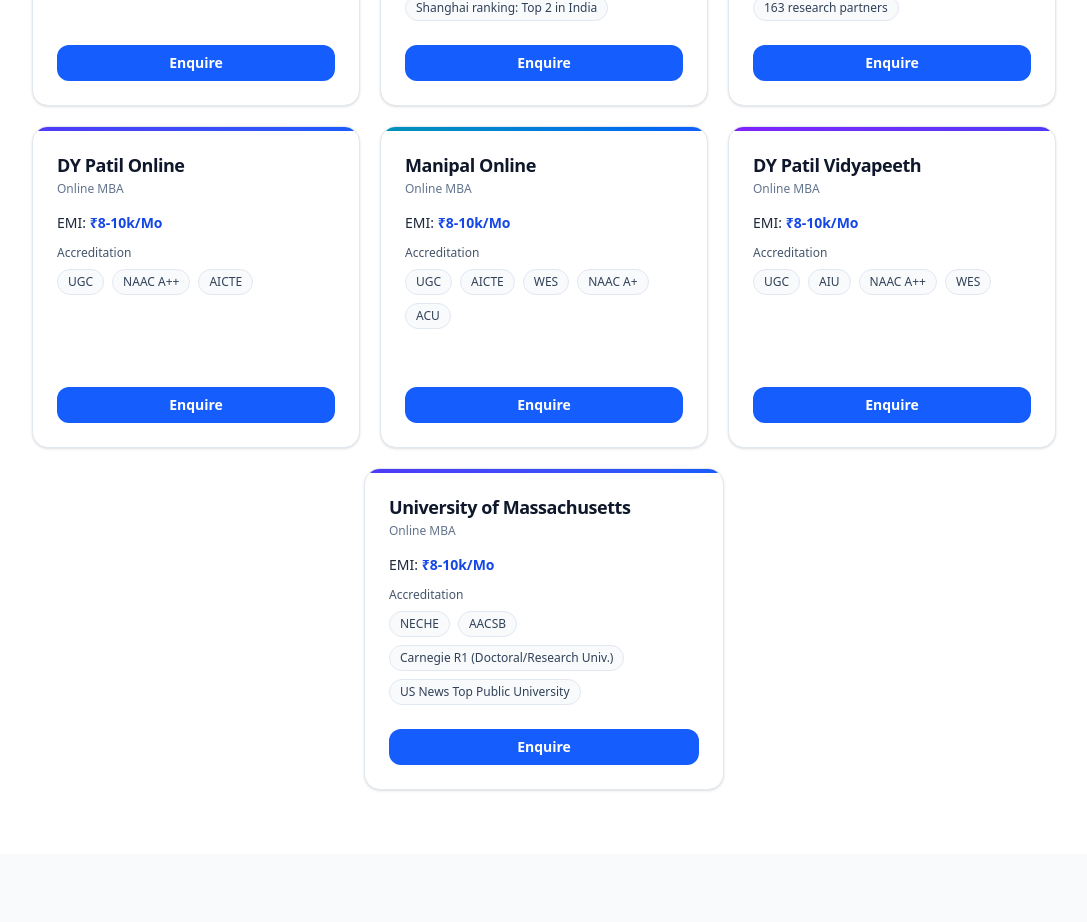
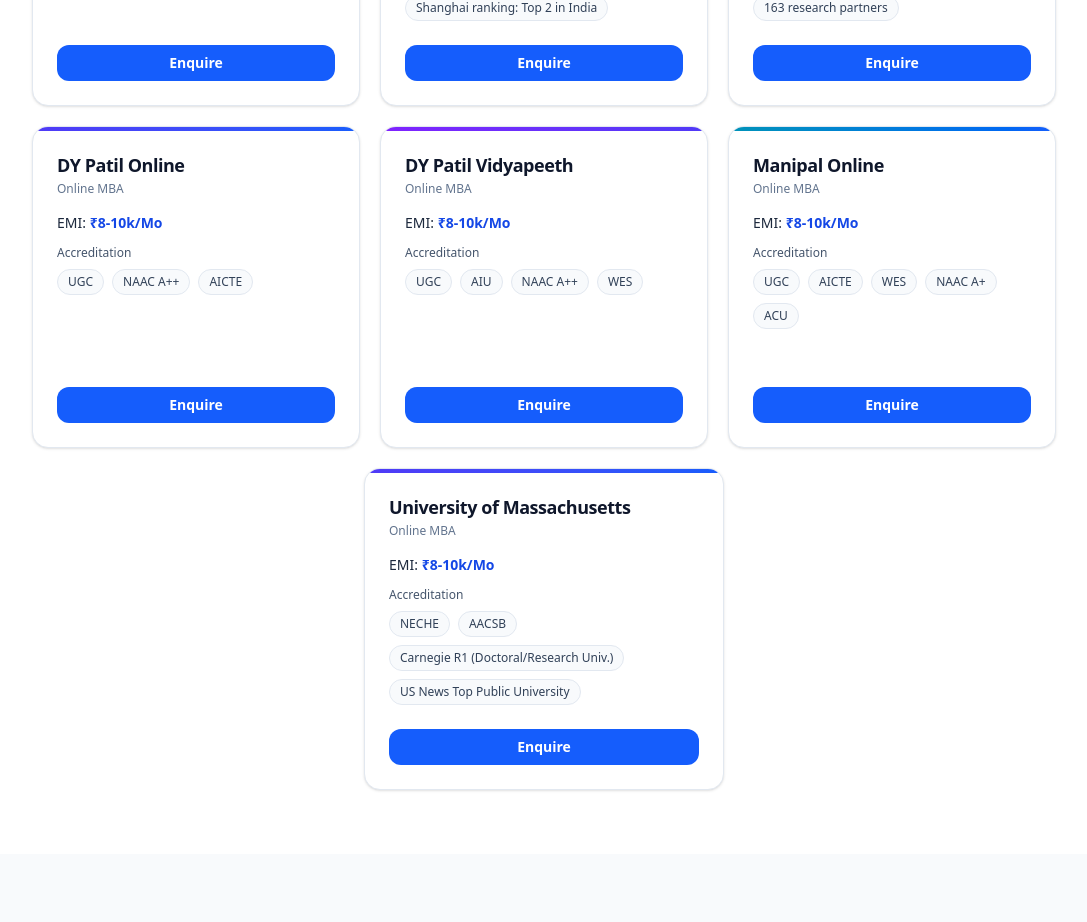
Before and after one commit to sans221131/revive, a Next.js app: page / in a window 1280 px wide. Shown: the part 1140-2062 px from the top of the page, without its empty margins (96-1183 px from the left). Built offline with nearby package versions, Linux system fonts and the light colour scheme.

Commit message:
drop down changes

```diff
--- a/components/ComparePrograms.tsx
+++ b/components/ComparePrograms.tsx
@@ -7,7 +7,7 @@
 };
 
 const programs: Program[] = [
-  // Ordered as requested: NMIMS, VIT, AMITY, then others
+  // Ordered as requested: NMIMS, VIT, AMITY, DY PATIL, MANIPAL, and so on
   {
     name: "NMIMS",
     accreditation: "UGC, DEB, NAAC A++, 8 campuses in India",
@@ -35,16 +35,16 @@
     accent: "indigo",
   },
   {
+    name: "DY Patil Vidyapeeth",
+    accreditation: "UGC, AIU, NAAC A++, WES",
+    emi: "₹8-10k/Mo",
+    accent: "violet",
+  },
+  {
     name: "Manipal Online",
     accreditation: "UGC, AICTE, WES, NAAC A+, ACU",
     emi: "₹8-10k/Mo",
     accent: "cyan",
-  },
-  {
-    name: "DY Patil Vidyapeeth",
-    accreditation: "UGC, AIU, NAAC A++, WES",
-    emi: "₹8-10k/Mo",
-    accent: "violet",
   },
   {
     name: "University of Massachusetts",
```
